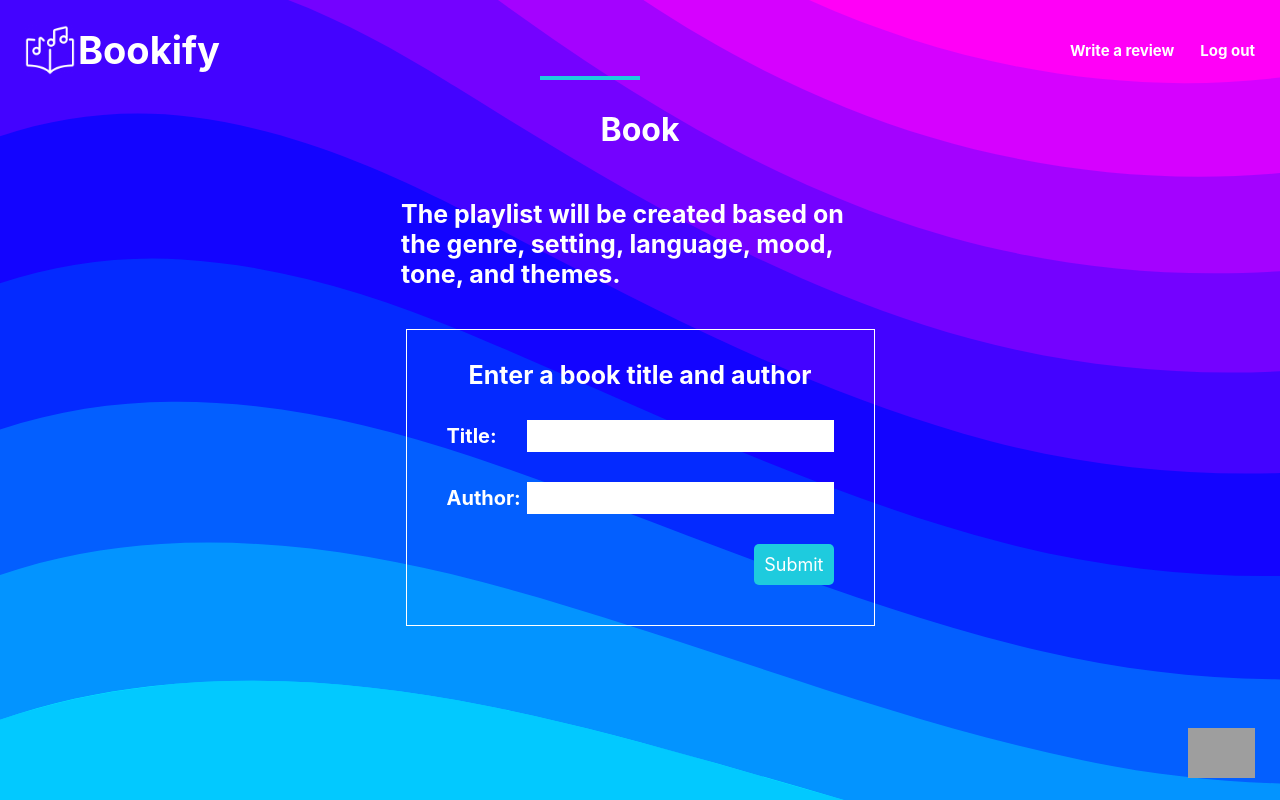
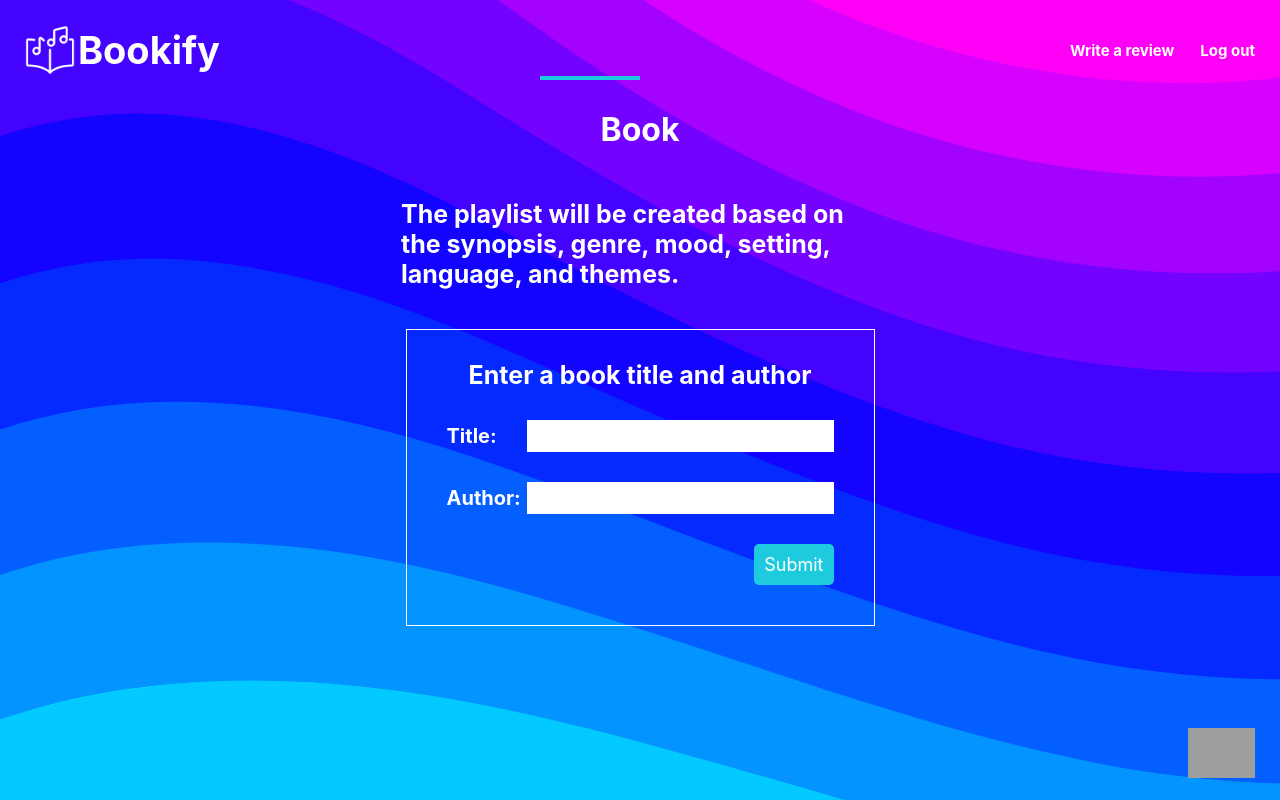
Before and after one commit to naveen02bu/CS411group-30, a React (Create React App) app in the folder frontend/: page /book in a window 1280 px wide. Built offline with nearby package versions, Linux system fonts and the light colour scheme; grey boxes are pictures that could not be loaded; some icons are missing.

Commit message:
Change text

```diff
--- a/frontend/src/components/input-page/Input.css
+++ b/frontend/src/components/input-page/Input.css
@@ -1,4 +1,4 @@
-  .input-div{
+.input-div{
   display: flex;
   flex-direction: column;
   align-items: center;
--- a/frontend/src/components/input-page/Input.js
+++ b/frontend/src/components/input-page/Input.js
@@ -54,7 +54,7 @@ function Input() {
     <div className='input-div'>
       <Header />
         <h1 className='input-title'>Book</h1>
-        <h2 className='input-info'>The playlist will be created based on the genre, setting, language, mood, tone, and themes.</h2>
+        <h2 className='input-info'>The playlist will be created based on the synopsis, genre, mood, setting, language, and themes.</h2>
         <div className='input-middle'>
           <h2 className='input-directions'>Enter a book title and author</h2>
 
```
